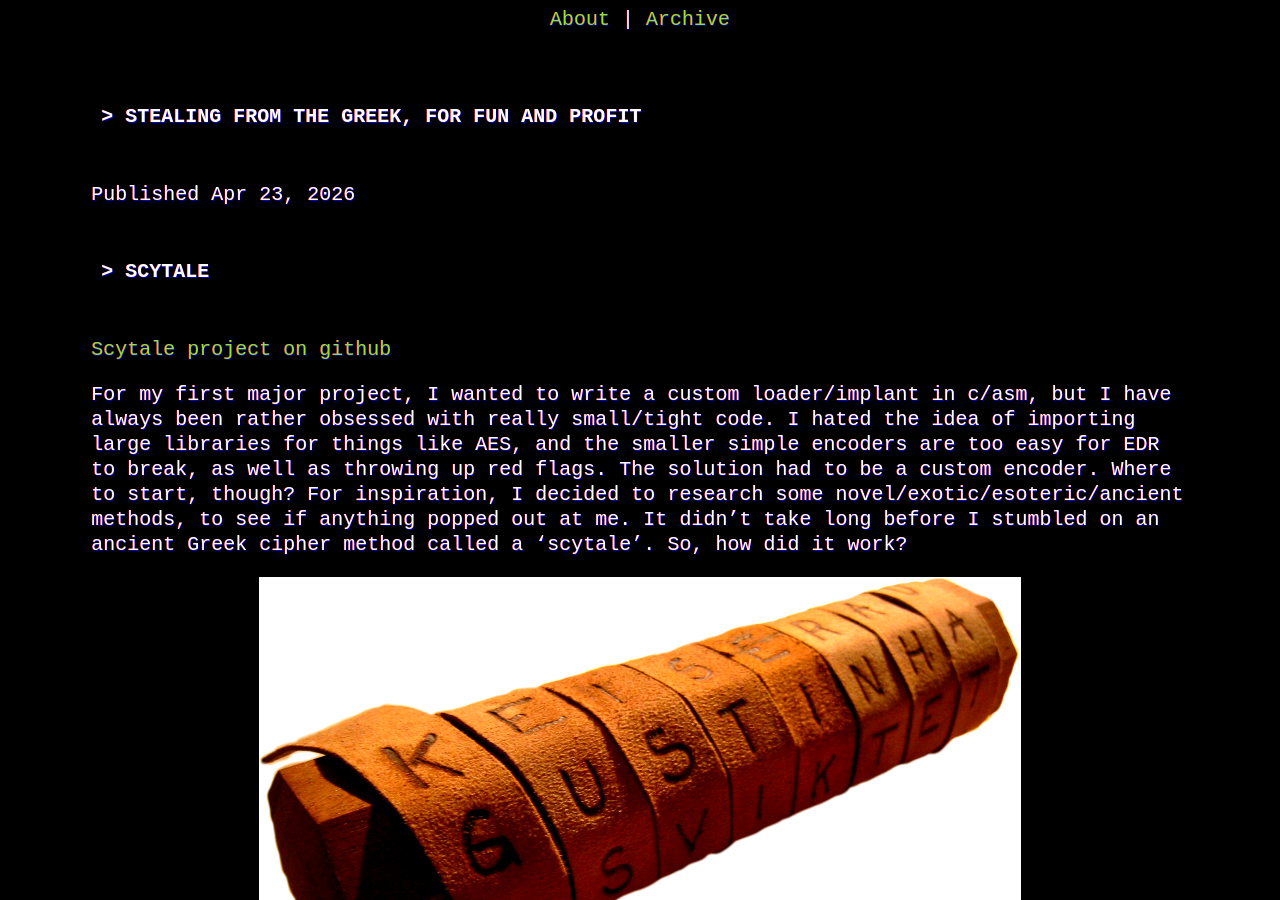
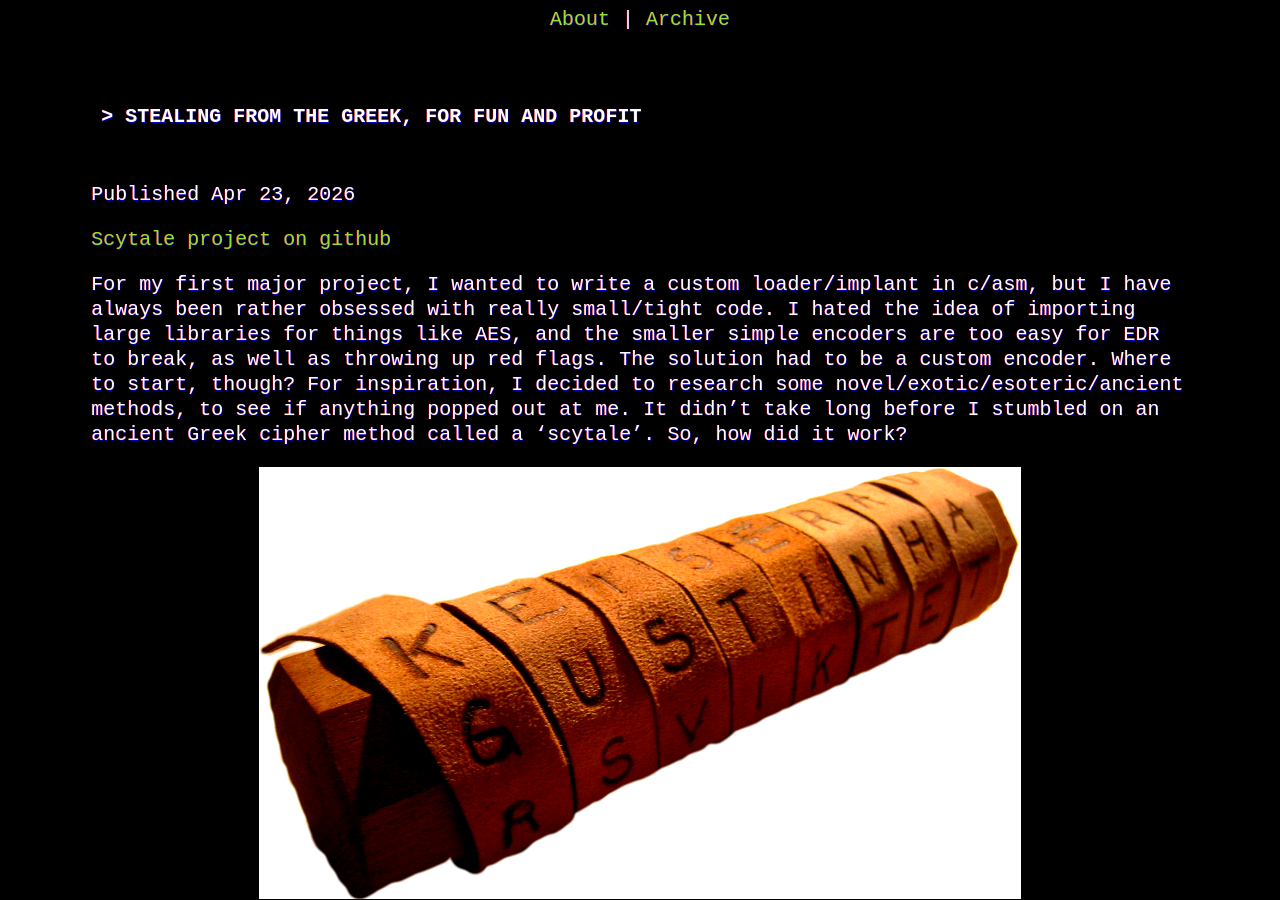
Before and after one commit to absolute-rat/absolute-rat.github.io, a Jekyll site: the page built from _posts/2026-4-23-blog.md, in a window 1280 px wide and 900 px high, scrolled down 308 px. Built offline with Jekyll 4.4.1, drawn with Linux system fonts in a browser that asks for light colours.

Commit message:
Update 2026-4-23-blog.md

```diff
--- a/_posts/2026-4-23-blog.md
+++ b/_posts/2026-4-23-blog.md
@@ -2,8 +2,6 @@
 layout: post
 title:  "Stealing from the Greek, for fun and profit"
 ---
-
-# Scytale
 
 [Scytale project on github](https://github.com/absolute-rat/scytale)
 
```
